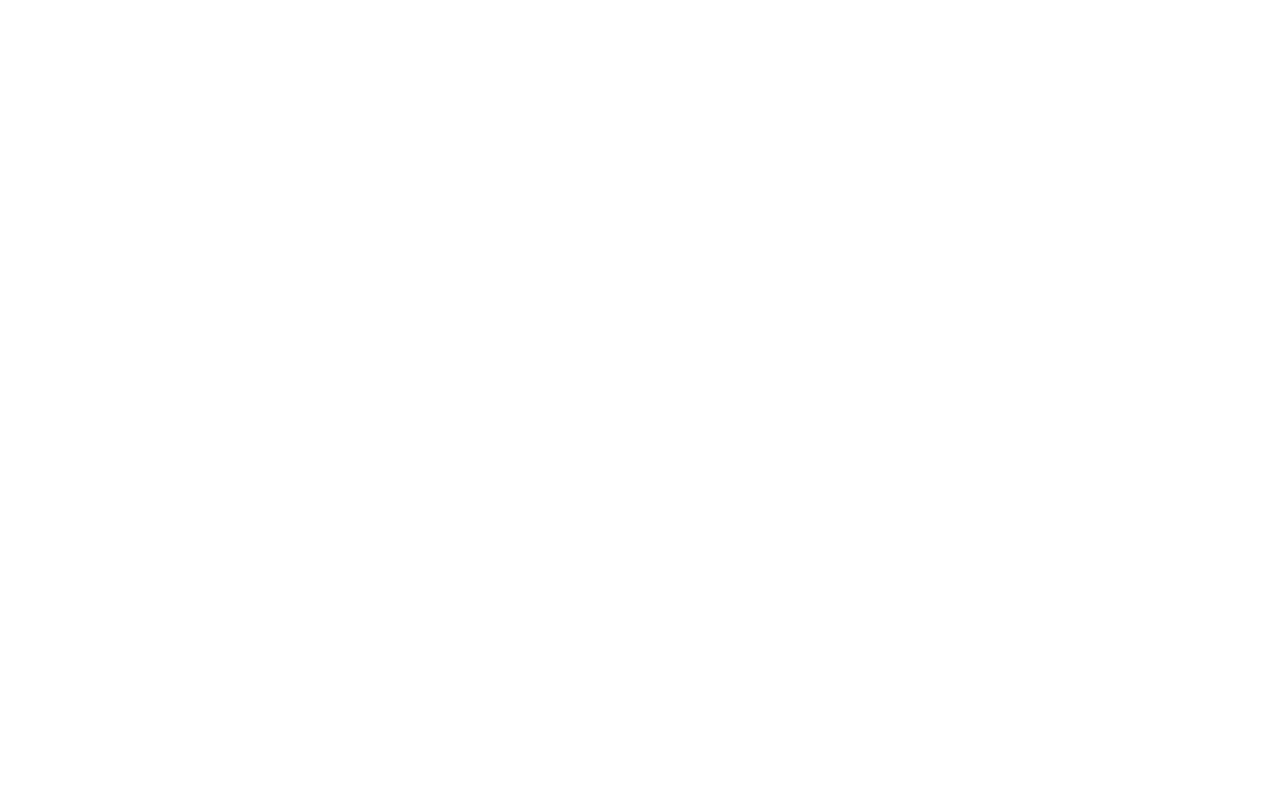
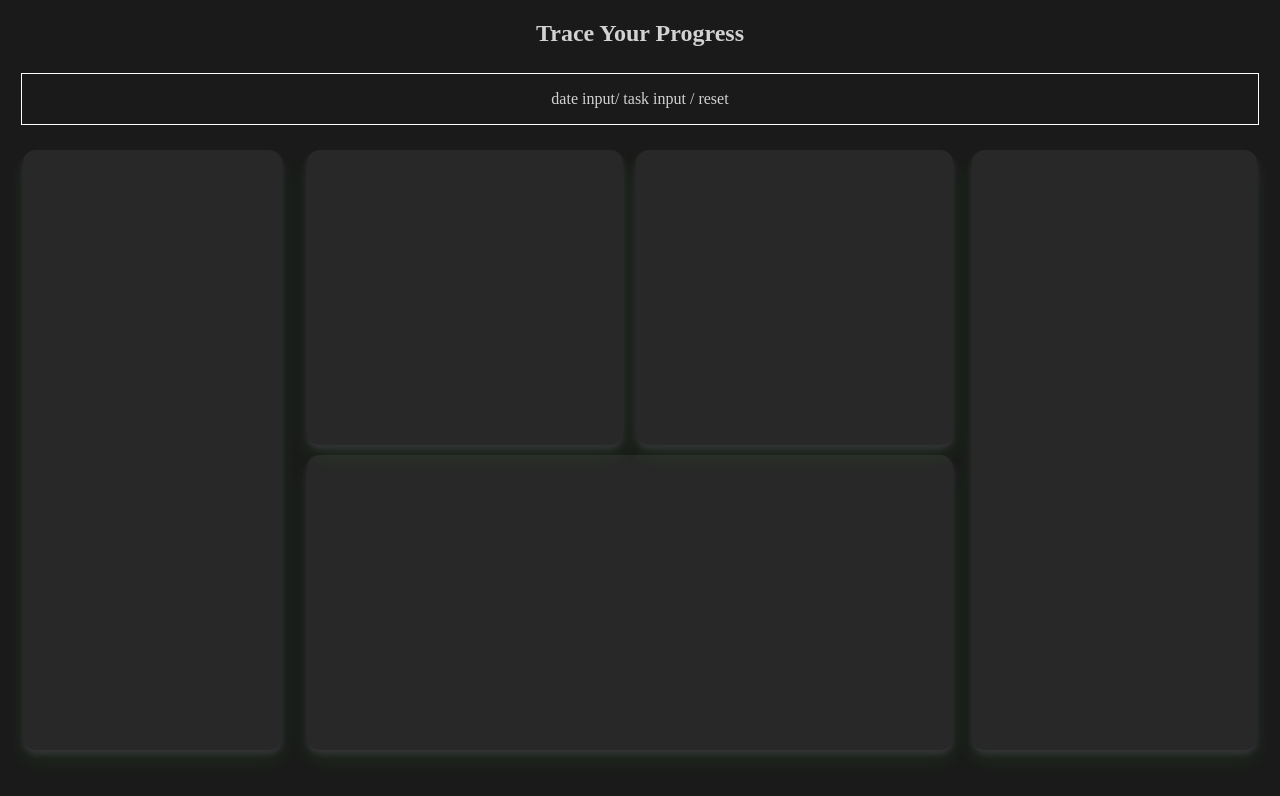
Before and after one commit to someeranmahata/Trace-Your-Progress, a plain HTML site: page index.html in a window 1280 px wide. Drawn offline with Linux system fonts and the light colour scheme.

Commit message:
frame added

```diff
--- a/index.html
+++ b/index.html
@@ -1,11 +1,34 @@
 <!DOCTYPE html>
 <html lang="en">
 <head>
-    <meta charset="UTF-8">
-    <meta name="viewport" content="width=device-width, initial-scale=1.0">
-    <title>Document</title>
+    <title>TraceProgress</title>
+    <link rel="stylesheet" href="style.css">
 </head>
 <body>
 
+    <div class="header">
+        <h2>Trace Your Progress</h2>
+    </div>
+    <div class="date-taskadd">
+        <p>date input/ task input / reset</p>
+    </div>
+    <div class="main-container">
+
+        <div class="profile"></div>
+        <div class="data">
+            <div class="data-graphs-months">
+                <div class="graphs">
+                    <div class="line-graph"></div>
+                    <div class="bar-graph"></div>
+                </div>
+                <div class="months"></div>
+            </div>
+            <div class="task-work"></div>
+        </div>
+
+    </div>
+
+
 </body>
+<script src="script.js"></script>
 </html>
--- /dev/null
+++ b/style.css
@@ -0,0 +1,84 @@
+body{
+    background-color: rgb(26, 26, 26);
+    color: rgb(210, 210, 210) ;
+}
+.header{
+    /* border: 1px solid white; */
+    height: 40px;
+    margin-bottom: 10px;
+    justify-items: center;
+
+}
+.date-taskadd{
+    margin: 13px;
+    border: 1px solid white;
+    height: 50px;
+    margin-bottom: 10px;
+    justify-items: center;
+}
+.main-container{
+    height: 600px;
+    /* border: 1px solid white; */
+    padding: 15px;
+    display: flex;
+    justify-content: space-between;
+}
+
+.profile{
+    border-radius: 13px;
+    background-color: #282828;
+    width: 21%;
+    box-shadow:
+    0 4px 6px rgba(143, 103, 169, 0.2),
+    0 10px 20px rgba(74, 213, 56, 0.1);
+}
+.data{
+    width: 77%;
+    display: flex;
+    justify-content: space-between;
+}
+.task-work{
+
+    height: 100%;
+    background-color: #282828;
+    border-radius: 13px;
+    box-shadow:
+    0 4px 6px rgba(143, 103, 169, 0.2),
+    0 10px 20px rgba(74, 213, 56, 0.1);
+}
+.data-graphs-months{
+    justify-content: space-between;
+    width: 68%;
+}
+.task-work{
+    width: 30%;
+}
+
+.graph, .months{
+    height: 50%;
+    display: flex;
+    flex-direction: column;
+}
+.graphs{
+    display: flex;
+    justify-content: space-between;
+}
+.line-graph, .bar-graph{
+    height: 295px;
+    width: 49%;
+    background-color: #282828;
+    border-radius: 13px;
+    box-shadow:
+    0 4px 6px rgba(143, 103, 169, 0.2),
+    0 10px 20px rgba(74, 213, 56, 0.1);
+}
+.months{
+    margin-top: 10px;
+    height: 295px;
+    width: 100%;
+    background-color: #282828;
+    border-radius: 13px;
+    box-shadow:
+    0 4px 6px rgba(143, 103, 169, 0.2),
+    0 10px 20px rgba(74, 213, 56, 0.1);
+}
```
Also changed, not shown: script.js (added).
